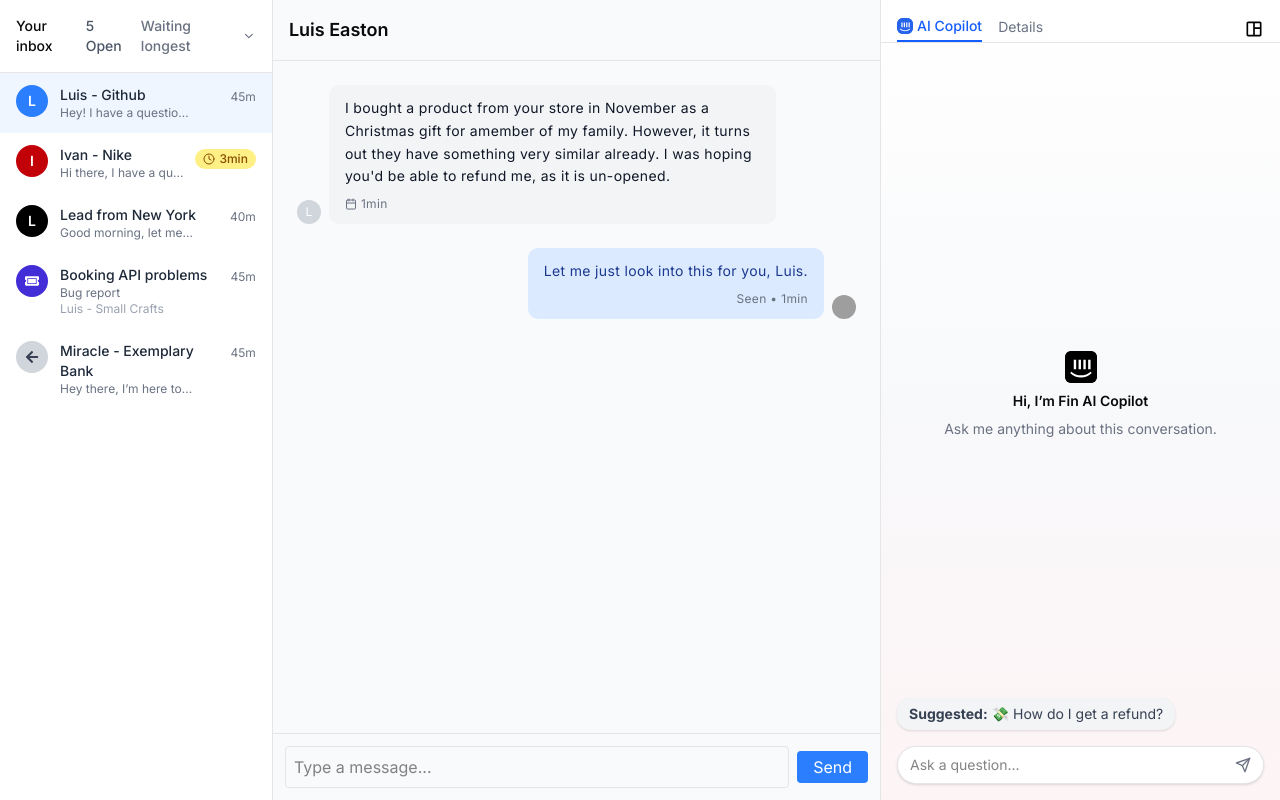
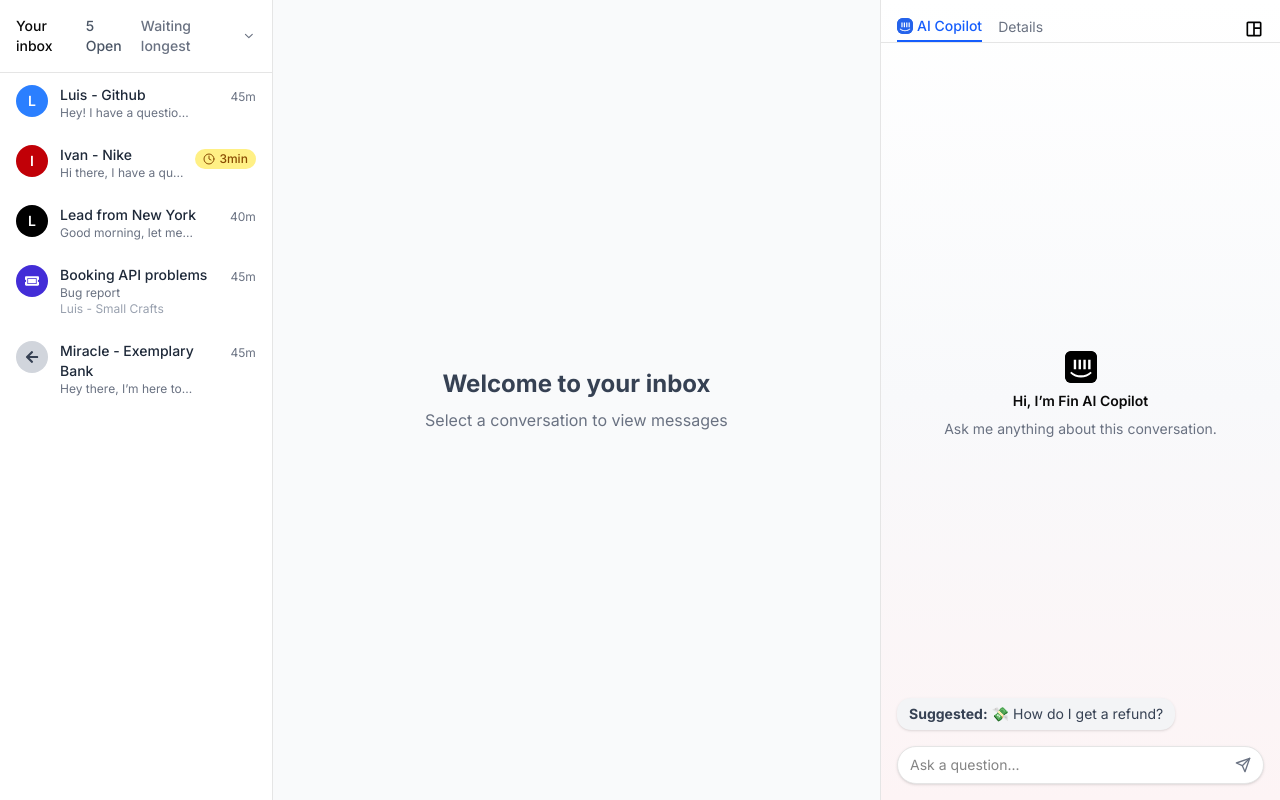
Before and after one commit to shikhu5804/Beyond-Chats, a React (Vite) app: page / in a window 1280 px wide. Built offline with nearby package versions, Linux system fonts and the light colour scheme; grey boxes are pictures that could not be loaded; a web font is replaced by a local one.

Commit message:
Update Commit

```diff
--- a/src/App.jsx
+++ b/src/App.jsx
@@ -1,56 +1,120 @@
-// src/App.jsx
 import { useState } from "react";
 import Inbox from "./component/Inbox";
 import Chat from "./component/Chat";
 import AICopilot from "./component/AICopilot";
+import { FaArrowLeft, FaTicketAlt } from "react-icons/fa";
+import { FiChevronDown } from "react-icons/fi";
+
 
 const dummyChats = {
   1: {
     name: "Luis Easton",
+    iconText: "L",
+    iconBg: "bg-blue-500",
     messages: [
-      { from: "user", text: "I bought a product from your store in November as a Christmas gift for amember of my family. However, it turns out they have something very similar already. I was hoping you'd be able to refund me, as it is un-opened." },
-      { from: "agent", text: "Let me just look into this for you, Luis." },
+      {
+        from: "user",
+        text: "I bought a product from your store a week ago, but unfortunately, it hasn't arrived yet. I was really looking forward to receiving it by now.",
+      },
+      {
+        from: "agent",
+        text: "Let me just look into this for you, Luis. I’ll check the status of order and update you .",
+      },
     ],
   },
   2: {
-    name: "Ivan",
+    name: "Ivan - Nike",
+    iconText: "I",
+    iconBg: "bg-red-700",
     messages: [
-      { from: "user", text: "Hi there, I have a question about my order..." },
-      { from: "agent", text: "Sure, how can I help you, Ivan?" },
+      {
+        from: "user",
+        text: "Hi there, I have a question about my order placed last Friday. I received the confirmation email but haven't gotten any further updates about the shipment or estimated delivery date.",
+      },
+      {
+        from: "agent",
+        text: "Sure, how can I help you, Ivan? I’ll start by checking your order number and tracking info.",
+      },
     ],
   },
   3: {
     name: "Lead from New York",
+    iconText: "L",
+    iconBg: "bg-black",
     messages: [
-      { from: "user", text: "Good morning, let me explain the problem..." },
-      { from: "agent", text: "I'm listening, go ahead." },
+      {
+        from: "user",
+        text: "Good morning, let me explain the problem I've been facing. The checkout page seems to crash every time I try to place an order, and it's becoming quite frustrating.",
+      },
+      {
+        from: "agent",
+        text: "I'm listening, go ahead. I’ll take detailed notes and pass this along to the dev team.",
+      },
     ],
   },
   4: {
     name: "Luis - Small Crafts",
+    iconText: <FaTicketAlt/>,
+    iconBg: "bg-indigo-700",
     messages: [
-      { from: "user", text: "Bug report on Booking API" },
-      { from: "agent", text: "Thank you for reporting, we're investigating." },
+      {
+        from: "user",
+        text: "I wanted to report a critical bug related to the Booking API. It seems to throw a 500 server error when we try to book more than three items in one request.",
+      },
+      {
+        from: "agent",
+        text: "Thank you for reporting this. We're currently investigating the issue and will keep you posted on the fix.",
+      },
     ],
   },
   5: {
     name: "Miracle - Exemplary Bank",
+    iconText: <FaArrowLeft className="text-gray-700"/>,
+    iconBg: "bg-gray-300",
     messages: [
-      { from: "user", text: "Hey there, I’m here to resolve the issue..." },
-      { from: "agent", text: "Thank you for contacting us, Miracle." },
+      {
+        from: "user",
+        text: "Hey there, I’m here to resolve the issue I raised earlier regarding the failed transaction. The amount was debited from my account, but I haven’t received a confirmation or refund.",
+      },
+      {
+        from: "agent",
+        text: "Thank you for contacting us, Miracle. I understand how concerning that can be. Let me check the transaction logs.",
+      },
     ],
   },
 };
 
 export default function App() {
-  const [activeChatId, setActiveChatId] = useState(1);
+  const [activeChatId, setActiveChatId] = useState(null);
+  const [chats, setChats] = useState(dummyChats);
+  const [inputText, setInputText] = useState("");
+
+  const handleSendMessage = (text) => {
+    if (!text || !activeChatId) return;
+
+    const newMessage = { from: "agent", text };
+    const updatedMessages = [...chats[activeChatId].messages, newMessage];
+
+    setChats({
+      ...chats,
+      [activeChatId]: {
+        ...chats[activeChatId],
+        messages: updatedMessages,
+      },
+    });
+    setInputText("");
+  };
 
   return (
     <div className="flex h-screen">
       <Inbox activeId={activeChatId} onSelect={setActiveChatId} />
-      <Chat chat={dummyChats[activeChatId]} />
-      <AICopilot />
-
+     <Chat
+  chat={chats[activeChatId]}
+  onSend={handleSendMessage}
+  input={inputText}
+  setInput={setInputText}
+/>
+<AICopilot setInput={setInputText} />
     </div>
   );
 }
--- a/src/component/Chat.jsx
+++ b/src/component/Chat.jsx
@@ -1,38 +1,88 @@
+// src/component/Chat.jsx
+import { useState, useEffect, useRef } from "react";
+import TextareaAutosize from "react-textarea-autosize";
+
 import { FiCalendar } from "react-icons/fi";
+import { FiMessageSquare } from "react-icons/fi";
 
-export default function Chat({ chat }) {
-  if (!chat) return <div className="w-3/4 h-full flex items-center justify-center">Select a chat to start</div>;
+import { BoltIcon } from "@heroicons/react/24/solid";
+import { Bookmark, Smile } from "lucide-react";
+
+import { motion, AnimatePresence } from "framer-motion";
+import { HiChatBubbleLeftRight } from "react-icons/hi2";
+import { MdChat } from "react-icons/md";
+
+export default function Chat({ chat, onSend, input, setInput }) {
+  const bottomRef = useRef(null);
+
+  useEffect(() => {
+    // Scroll to bottom when messages change
+    bottomRef.current?.scrollIntoView({ behavior: "smooth" });
+  }, [chat?.messages]);
+
+  const handleSend = () => {
+    if (input.trim()) {
+      onSend(input.trim());
+      setInput("");
+    }
+  };
+
+  if (!chat) {
+    return (
+      <div className="w-3/4 h-full bg-gray-50 flex items-center justify-center">
+        <div className="text-center space-y-2">
+          <h2 className="text-2xl font-bold text-gray-700">
+            Welcome to your inbox
+          </h2>
+          <p className="text-gray-500">
+            Select a conversation to view messages
+          </p>
+        </div>
+      </div>
+    );
+  }
 
   return (
     <div className="w-3/4 flex flex-col h-full bg-gray-50">
       <div className="p-4 border-b font-semibold text-lg">{chat.name}</div>
 
       <div className="flex-1 p-6 space-y-6 overflow-y-auto text-sm">
+        <AnimatePresence initial={false}>
           {chat.messages.map((msg, idx) => {
             const isUser = msg.from === "user";
 
             return (
-            <div
+              <motion.div
                 key={idx}
-              className={`flex ${isUser ? "justify-start" : "justify-end"} items-end gap-2`}
+                initial={{ opacity: 0, y: 20 }}
+                animate={{ opacity: 1, y: 0 }}
+                exit={{ opacity: 0, y: 20 }}
+                transition={{ duration: 0.3 }}
+                className={`flex ${
+                  isUser ? "justify-start" : "justify-end"
+                } items-end gap-2`}
               >
                 {/* Avatar */}
                 {isUser && (
-                <div className="w-6 h-6 rounded-full bg-gray-300 text-white text-xs flex items-center justify-center">
-                  L
+                  <div
+                    className={`w-6 h-6 rounded-full ${chat.iconBg} text-white text-xs flex items-center justify-center`}
+                  >
+                    {chat.iconText}
                   </div>
                 )}
 
                 {/* Message Bubble */}
                 <div
                   className={`${
-                  isUser ? "bg-gray-100 text-gray-900" : "bg-blue-100 text-blue-900"
+                    isUser
+                      ? "bg-gray-100 text-black"
+                      : "bg-purple-100 text-black"
                   } px-4 py-3 rounded-lg max-w-[80%] leading-relaxed tracking-wide`}
                 >
                   {msg.text}
                   <div
-                  className={`flex items-center gap-1 text-xs text-gray-500 mt-2 ${
-                    isUser ? "" : "justify-end"
+                    className={`flex items-center gap-1 text-xs mt-2 ${
+                      isUser ? "text-gray-500" : "text-black justify-end"
                     }`}
                   >
                     {isUser && <FiCalendar size={12} />}
@@ -48,19 +98,86 @@ export default function Chat({ chat }) {
                     className="w-6 h-6 rounded-full object-cover"
                   />
                 )}
-            </div>
+              </motion.div>
             );
           })}
+        </AnimatePresence>
+        {/* Dummy div to scroll to */}
+        <div ref={bottomRef} />
       </div>
 
       {/* Input Box */}
-      <div className="p-3 border-t flex items-center gap-2">
-        <input
-          type="text"
-          placeholder="Type a message..."
-          className="flex-1 p-2 border rounded"
+      <div className="bg-white rounded-xl shadow-md p-4 w-full max-w-2xl mx-auto">
+        <div className="flex items-center justify-between mb-2">
+          <div className="font-medium text-sm flex items-center gap-1">
+            <MdChat className=" w-4 h-4 text-black" />
+            <span>Chat</span>
+            <svg
+              className="w-3 h-3 text-gray-600"
+              fill="none"
+              stroke="currentColor"
+              viewBox="0 0 24 24"
+            >
+              <path
+                strokeLinecap="round"
+                strokeLinejoin="round"
+                strokeWidth="2"
+                d="M19 9l-7 7-7-7"
               />
-        <button className="bg-blue-500 text-white px-4 py-1 rounded">Send</button>
+            </svg>
+          </div>
+        </div>
+
+        <div className="p-3 border-t">
+          {/* Input Bar with Send Button */}
+
+          <TextareaAutosize
+            value={input}
+            onChange={(e) => setInput(e.target.value)}
+            onKeyDown={(e) => {
+              if (e.key === "Enter" && !e.shiftKey) {
+                e.preventDefault();
+                handleSend();
+              }
+            }}
+            placeholder="Use ⌘K for shortcuts"
+            className="flex-1 w-full px-1 py-2 text-sm rounded-md focus:outline-none resize-none"
+            minRows={1}
+            maxRows={6}
+          />
+
+          {/* Icons */}
+          <div className="flex items-center gap-4 text-black text-[20px] mt-3">
+            {/* Icons group */}
+            <div className="flex items-center gap-4">
+              {/* Solid black lightning */}
+              <button className="p-1">
+                <BoltIcon className="w-5 h-5" />
+              </button>
+
+              {/* Divider */}
+              <div className="w-px h-5 bg-gray-800" />
+
+              {/* Bookmark icon */}
+              <button className="p-1">
+                <Bookmark className="w-5 h-5" />
+              </button>
+
+              {/* Smiley icon */}
+              <button className="p-1">
+                <Smile className="w-5 h-5 stroke-black" />
+              </button>
+            </div>
+
+            {/* Send button pushed to right */}
+            <button
+              onClick={handleSend}
+              className="ml-auto text-zinc-500 px-4 py-1 text-sm rounded"
+            >
+              Send
+            </button>
+          </div>
+        </div>
       </div>
     </div>
   );
```
Also changed, not shown: src/components/ui/card.jsx (added, +101 -0 lines), src/components/ui/hover-card.jsx (added, +39 -0 lines). Lines whose indentation alone changed are shown as unchanged.
